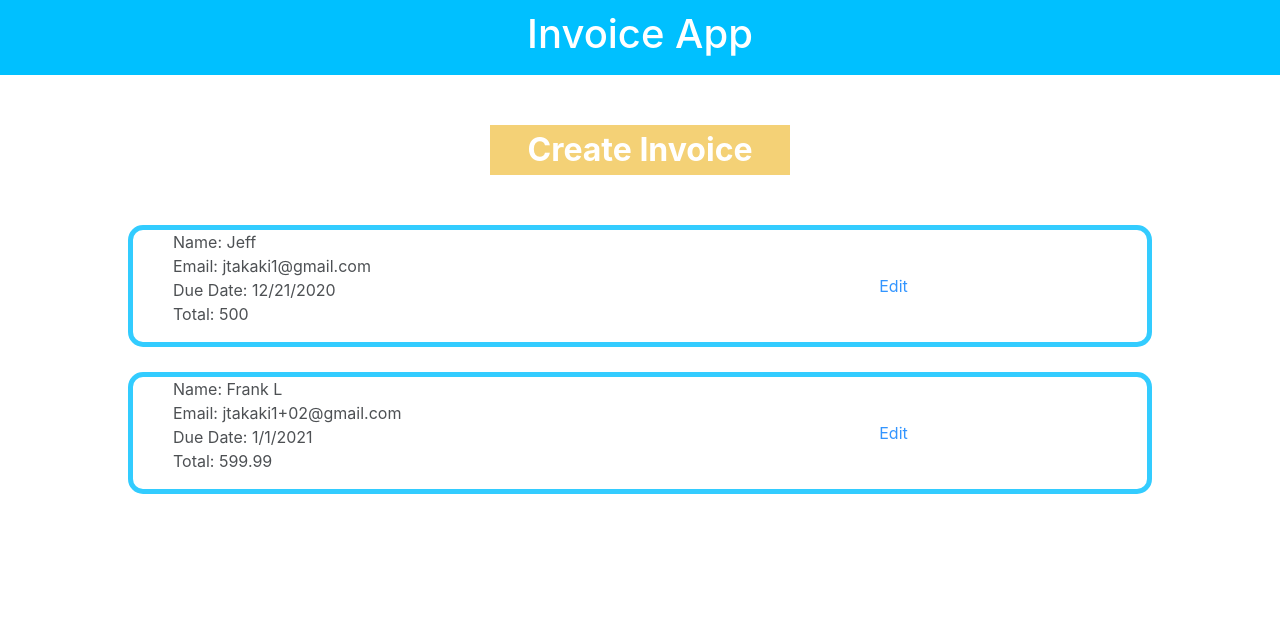
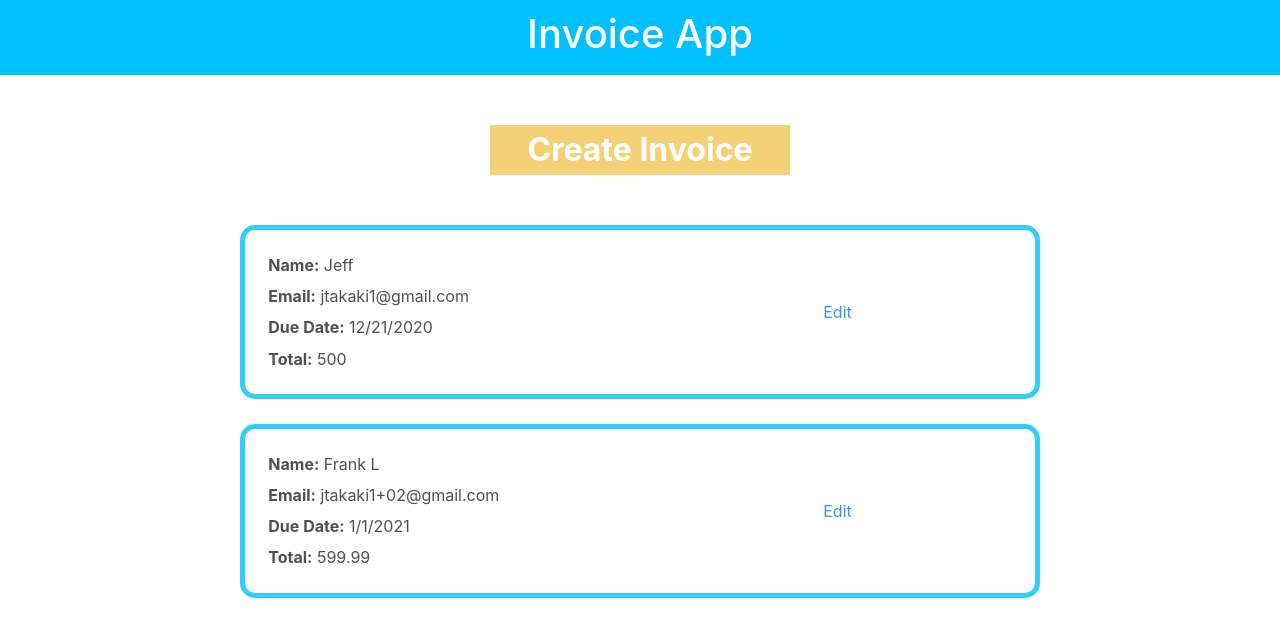
Before and after one commit to jeffreytakaki/sh-invoices, a React (Create React App) app: page /list-view in a window 1280 px wide. Shown: the top 636 px of the page. Built offline with nearby package versions, Linux system fonts and the light colour scheme.

Commit message:
styling updates

```diff
--- a/src/App.scss
+++ b/src/App.scss
@@ -1,5 +1,9 @@
 @import "~bootstrap/scss/bootstrap";
 
 .App {
-
+    ul {
+        list-style-type: none;
+        margin: 0;
+        padding: 0;
+    }
 }
--- a/src/components/Invoice/CreateEditInvoice.jsx
+++ b/src/components/Invoice/CreateEditInvoice.jsx
@@ -131,7 +131,7 @@ export const CreateEditInvoice = ({cb, invoices=[], index, deleteInvoiceCb}) =>
                     </ul>
 
                     <div className="addLineItem" onClick={addLineItem}>
-                        <FontAwesomeIcon icon={faPlus} size="lg" />
+                        <FontAwesomeIcon icon={faPlus} size="3x" />
                     </div>
                 </div>
                 <div className="input-section">
--- a/src/components/Invoice/CreateEditInvoice.scss
+++ b/src/components/Invoice/CreateEditInvoice.scss
@@ -19,6 +19,14 @@
         }
         .addLineItem {
             cursor: pointer;
+            text-align: center;
+            svg {
+                -webkit-transition: transform 0.25s ease-in-out;
+                &:hover {
+                    transform: scale(1.25);
+                }
+            }
+
         }
         .invoice-footer {
             display: flex;
--- a/src/components/Invoice/Invoice.jsx
+++ b/src/components/Invoice/Invoice.jsx
@@ -9,10 +9,10 @@ export const Invoice = ({index, name, email, dueDate, total}) => {
         <div className="invoice-container">
             <div className="invoice-column invoice-column-8">
                 <ul>
-                    <li>Name: {name}</li>
-                    <li>Email: {email}</li>
-                    <li>Due Date: {dueDate}</li>
-                    <li>Total: {total}</li>
+                    <li><strong>Name:</strong> {name}</li>
+                    <li><strong>Email:</strong> {email}</li>
+                    <li><strong>Due Date:</strong> {dueDate}</li>
+                    <li><strong>Total:</strong> {total}</li>
                 </ul>
             </div>
             <div className="invoice-column invoice-column-edit">
--- a/src/components/Invoice/Invoice.scss
+++ b/src/components/Invoice/Invoice.scss
@@ -3,15 +3,18 @@
     border: 5px solid #00C0FF;
     border-radius: 15px;
     opacity: .8;
-    width: 80%;
+    width: 90%;
+    max-width: 800px;
     margin: 0 auto;
     margin-bottom: 25px;
     display: flex;
     ul {
-        list-style-type: none;
         display: flex;
         flex-direction: column;
         align-content: space-evenly;
+        li {
+            margin: 1%;
+        }
     }
     .invoice-column-edit {
         display: flex;
@@ -20,6 +23,7 @@
     }
     .invoice-column {
         width: 100%;
+        padding: 2.5%;
         @media (min-width: 1024px) {
             width: 50%;
         }
--- a/src/components/Invoice/LineItem.jsx
+++ b/src/components/Invoice/LineItem.jsx
@@ -19,6 +19,7 @@ export const LineItem = ({description='', price=0, saveLineItem,index}) => {
     }, [LineItemObj]);
 
     return (
+
         <li className="line-item">
             <div className="lineItem-column description">
                 <label>description</label>
--- a/src/components/Invoice/LineItem.scss
+++ b/src/components/Invoice/LineItem.scss
@@ -1,7 +1,4 @@
 ul.line-items-list {
-    list-style-type: none;
-    margin: 0;
-    padding: 0;
     li.line-item {
         display: flex;
         flex-direction: column;
--- a/src/components/Invoices/Invoices.scss
+++ b/src/components/Invoices/Invoices.scss
@@ -5,6 +5,10 @@
         height: 50px;
         background-color: #F4D176;
         margin: 50px auto;
+        -webkit-transition: transform 0.25s ease-in-out;
+        &:hover {
+            transform: scale(1.25);
+        }
         .create-link {
             display: flex;
             justify-content: center;
@@ -15,6 +19,7 @@
             color: white;
             font-weight: bold;
             font-size: 32px;
+
         }
     }
 
```
